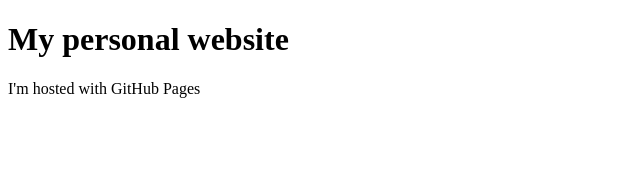
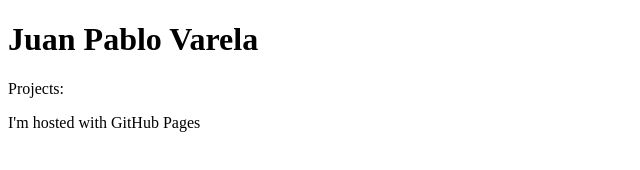
Before and after one commit to Juan-Varela11/Juan-Varela11.github.io, a plain HTML site: page index.html in a window 1280 px wide. Shown: the whole page, without its empty margins (0-640 px from the left). Drawn offline with Linux system fonts and the light colour scheme.

Commit message:
Update index.html

```diff
--- a/index.html
+++ b/index.html
@@ -1,7 +1,10 @@
 <!DOCTYPE html>
 <html>
 <body>
-<h1> My personal website </h1>
+<h1> Juan Pablo Varela </h1>
+
+<p> Projects: <p>
+
 <p> I'm hosted with GitHub Pages <p>
 </body>
 </html>
```
